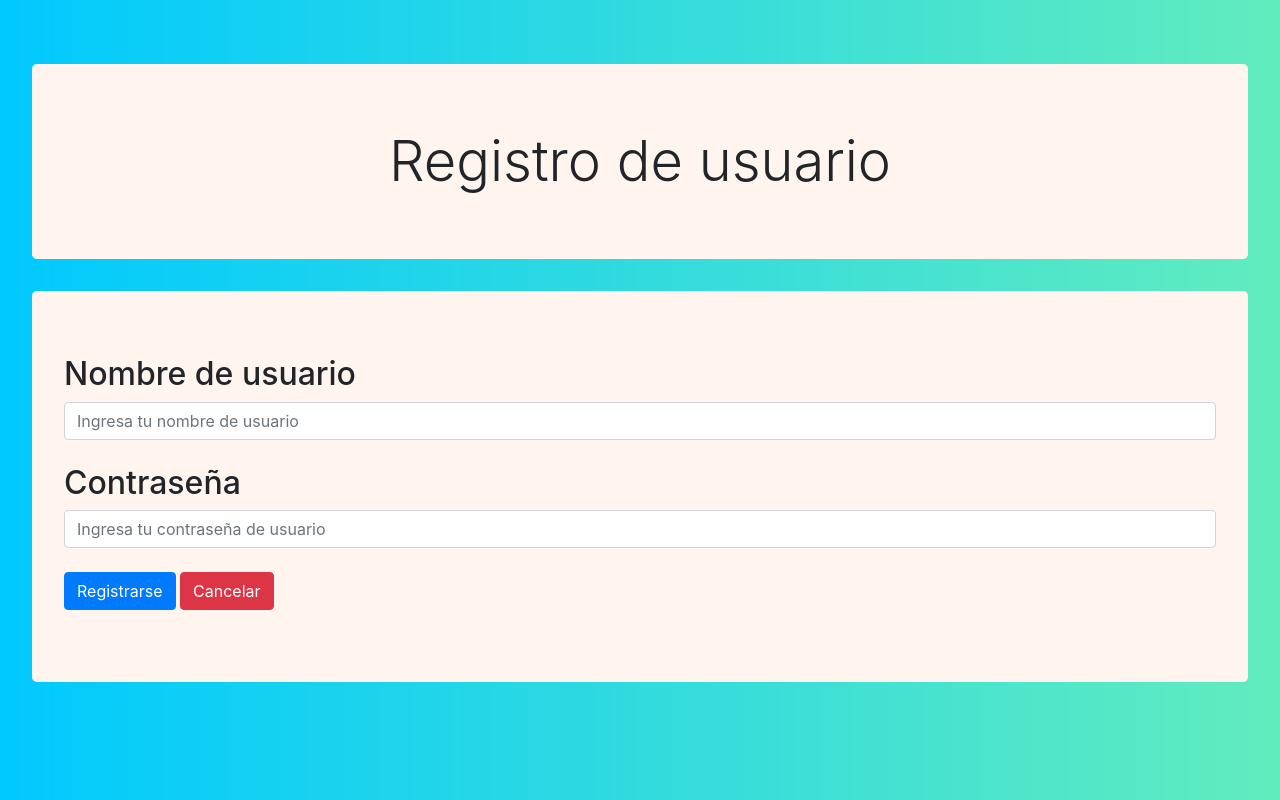
After one commit to RichyVaca/AppOrganizadorPersonal, a Python web app: template templates/registro.html in a window 1280 px wide. The commit adds this page. Run offline with Jinja, Linux system fonts and the light colour scheme; the template is opened without the code that fills it, so the values that code supplies are empty.

Commit message:
Login, Registro y diseño hecho

```diff
--- a/static/css/style.css
+++ b/static/css/style.css
@@ -2,7 +2,7 @@ body.bodyi{
   margin-top: 5rem;
   margin-left: 30rem;
   margin-right: 30rem;
-  background-color: rgb(166, 230, 255);
+  background-image: url("../img/cool-background2.png");
 }
 .f1{
   background-color: rgb(0, 255, 170);
@@ -12,6 +12,8 @@ body.bodyi{
   border-radius: 20px;
   border: 10px;
   border-color: black;
+  background-size: contain;
+
 
 }
 .inputI{
@@ -21,3 +23,19 @@ body.bodyi{
 
 
 }
+body.bodyr{
+  margin-right: 2rem;
+  margin-left: 2rem;
+  margin-top: 4rem;
+  margin-bottom: 4rem;
+  background-image: url("../img/cool-background.png");
+}
+.jumbotron{
+  background-color: seashell;
+}
+body.bodyp{
+  margin-right: 2rem;
+  margin-left: 2rem;
+  margin-top: 4rem;
+  margin-bottom: 4rem;
+  background-image: url("../img/cool-background\(3\).png");
--- a/templates/principal.html
+++ b/templates/principal.html
@@ -10,7 +10,8 @@
   <link rel="stylesheet" href="../static/css/style.css">
   <title>Organizador</title>
 </head>
-<body>
+<body class="bodyp">
+  <center><h1 class="display-3">Menu</h1></center>
 
 </body>
 </html>
--- /dev/null
+++ b/templates/registro.html
@@ -0,0 +1,29 @@
+<!DOCTYPE html>
+<html lang="en">
+<head>
+  <meta charset="UTF-8">
+  <meta name="viewport" content="width=device-width, initial-scale=1.0">
+  <meta http-equiv="X-UA-Compatible" content="ie=edge">
+  <link rel="stylesheet" href="../static/css/bootstrap.css">
+  <link rel="stylesheet" href="../static/css/bootstrap-grid.css">
+  <link rel="stylesheet" href="../static/css/bootstrap-reboot.css">
+  <link rel="stylesheet" href="../static/css/style.css">
+  <title>Registrar Usuario</title>
+</head>
+<body class="bodyr">
+  <form action="/click_registro" method="post">
+    <center><h1 class="display-4 jumbotron">Registro de usuario</h1></center>
+    <div class="form-group jumbotron">
+      <label for="" class="h2">Nombre de usuario</label>
+      <input required type="text" name="username" class="form-control" placeholder="Ingresa tu nombre de usuario">
+      <br>
+      <label for="" class="h2">Contraseña</label>
+      <input type="password" name="password" class="form-control" placeholder="Ingresa tu contraseña de usuario">
+      <br>
+      <input required type="submit" name="" id="" class="btn btnj btn-primary" onclick="alert('¡Usuario registrado')" value="Registrarse">
+      <button class="btn btnj btn-danger" onclick="location.href='/'">Cancelar</button>
+      <h1></h1>
+    </div>
+  </form>
+</body>
+</html>
```
Also changed, not shown: main.py (+2 -61 lines), templates/index.html (+4 -4 lines), static/img/7443a31b6a19e5630b94a6538ff9bdd1.gif (deleted), static/img/c2.jpg (deleted), static/img/cool-background(3).png (added), static/img/cool-background.png (added), static/img/cool-background2.png (added), static/img/giphy.gif (deleted), static/img/polygon-3840x2160-4k-16202.jpg (deleted).
